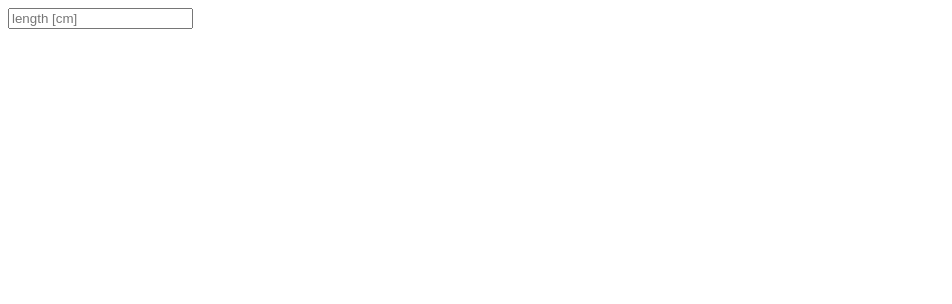
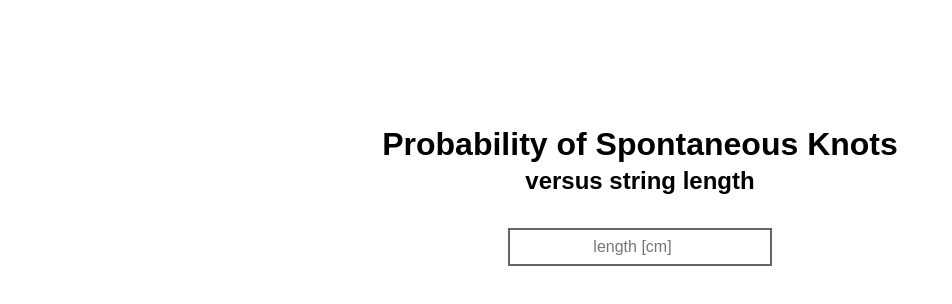
Before and after one commit to Scriptim/spontaneous-knotting-probability, a plain HTML site: page index.html in a window 1280 px wide. Shown: the whole page, without its empty margins (0-952 px from the left). Drawn offline with Linux system fonts and the light colour scheme.

Commit message:
ui styling

```diff
--- a/index.html
+++ b/index.html
@@ -6,12 +6,17 @@
   <meta name="viewport" content="width=device-width, initial-scale=1.0">
   <meta http-equiv="X-UA-Compatible" content="ie=edge">
 
+  <link rel="stylesheet" href="style.css">
+
   <title>Spontaneous Knotting Probability</title>
 </head>
 
 <body>
   <div id="container">
-    <input type="number" id="input" placeholder="length [cm]">
+    <h1>Probability of Spontaneous Knots</h1>
+    <h2>versus string length</h2>
+
+    <input type="number" min="0" id="input" placeholder="length [cm]">
     <p id="output"></p>
   </div>
 
--- /dev/null
+++ b/style.css
@@ -0,0 +1,34 @@
+#container {
+  margin: 10%;
+  font-family: sans-serif;
+  text-align: center;
+}
+
+h1 {
+  margin-bottom: 0.1em;
+}
+
+h2 {
+  margin-top: 0;
+  margin-bottom: 1.4em;
+}
+
+#input {
+  width: 16em;
+  height: 2em;
+  border: 2px solid #656565;
+  text-align: center;
+  font-size: 1em;
+}
+
+#input:focus {
+  border-color: #303030;
+}
+
+#input:invalid {
+  border-color: #A70000;
+}
+
+#output {
+  font-size: 2em;
+}
```
